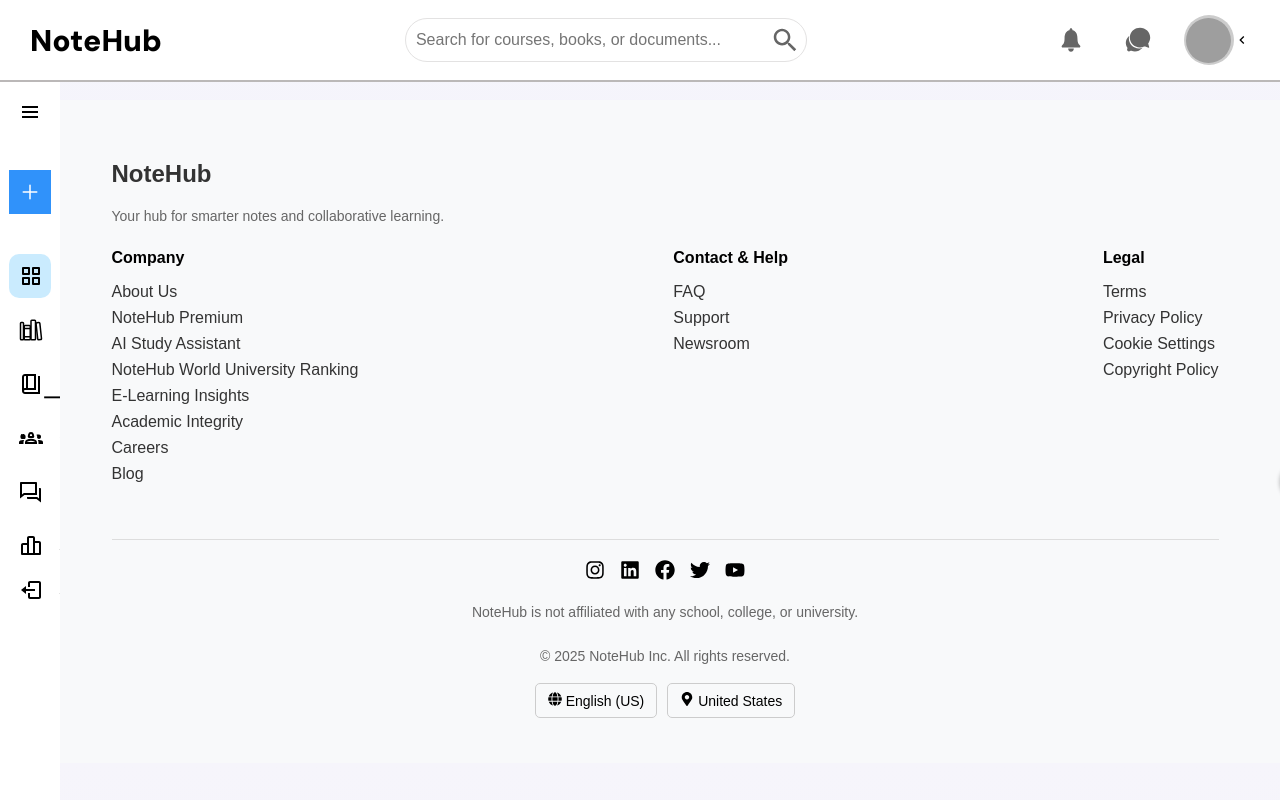
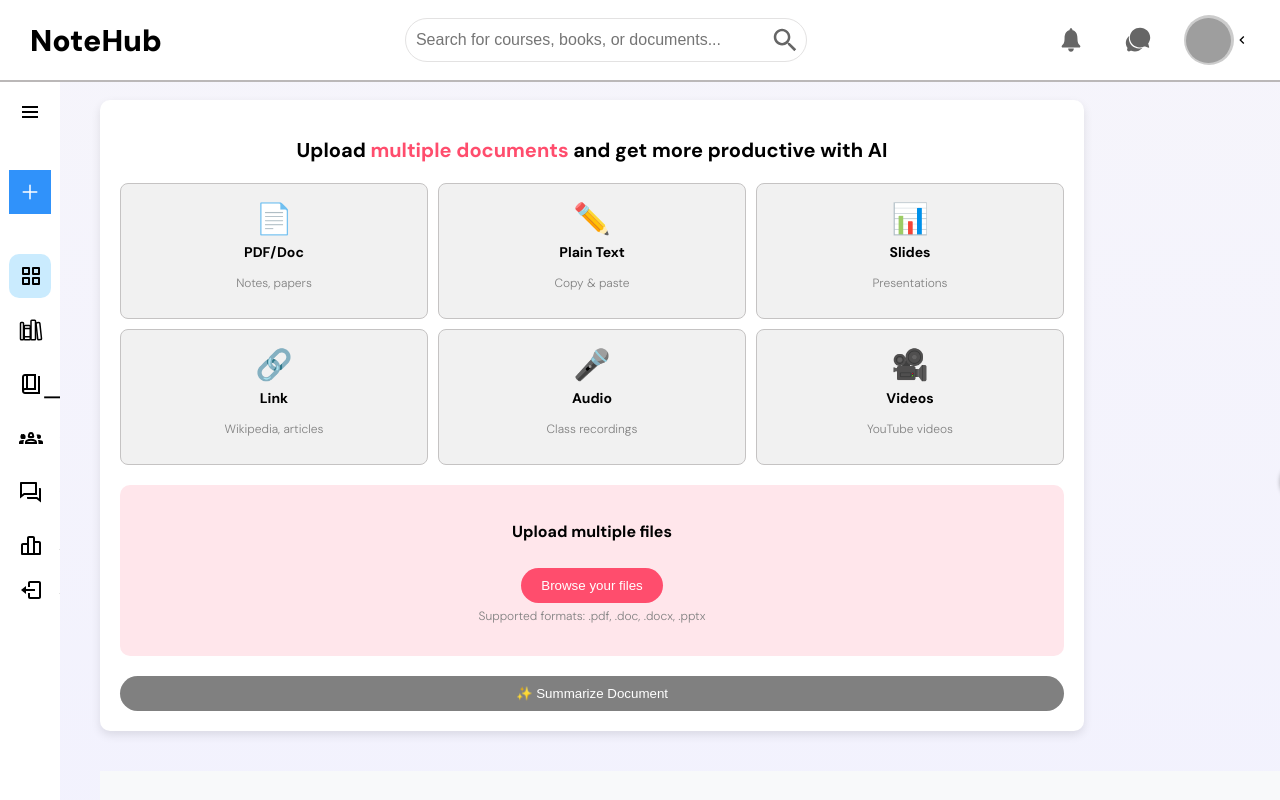
Before and after one commit to NoteHubs-Org/Frontend, a React (Create React App) app: page /summarize in a window 1280 px wide. Shown: the top 800 px of the page. Built offline with nearby package versions, Linux system fonts and the light colour scheme; grey boxes are pictures that could not be loaded; the HTML template or start-up script is replaced by a standard one.

Commit message:
initial commit upload-page

```diff
--- a/src/assets/assets.js
+++ b/src/assets/assets.js
@@ -0,0 +1,7 @@
+import svgimg from "./svgimage.gif"
+
+const assets = {
+  svgimg
+}
+
+export default assets
--- a/src/footer/Footer.js
+++ b/src/footer/Footer.js
@@ -18,11 +18,6 @@
               <li><a href="#">About Us</a></li>
               <li><a href="#">NoteHub Premium</a></li>
               <li><a href="#">AI Study Assistant</a></li>
-              <li><a href="#">NoteHub World University Ranking</a></li>
-              <li><a href="#">E-Learning Insights</a></li>
-              <li><a href="#">Academic Integrity</a></li>
-              <li><a href="#">Careers</a></li>
-              <li><a href="#">Blog</a></li>
             </ul>
           </div>
 
@@ -31,7 +26,6 @@
             <ul>
               <li><a href="#">FAQ</a></li>
               <li><a href="#">Support</a></li>
-              <li><a href="#">Newsroom</a></li>
             </ul>
           </div>
 
@@ -40,7 +34,6 @@
             <ul>
               <li><a href="#">Terms</a></li>
               <li><a href="#">Privacy Policy</a></li>
-              <li><a href="#">Cookie Settings</a></li>
               <li><a href="#">Copyright Policy</a></li>
             </ul>
           </div>
--- a/src/index.css
+++ b/src/index.css
@@ -4,7 +4,7 @@
 body {
   margin: 0;
   margin-top: 100px;
-  margin-left: 50px;
+  margin-left: 100px;
   background: linear-gradient(180deg, #F6F5FB 0%, #F0F0FF 100%);
   font-family: "DM Sans", serif;
   font-weight: 300;
--- a/src/landingPage/L_Body/Dashboard.js
+++ b/src/landingPage/L_Body/Dashboard.js
@@ -1,13 +1,18 @@
 import React from "react";
 import "./dashboard.css";
 import { FaFileAlt, FaRobot, FaUsers } from "react-icons/fa";
+import { PiChatsCircle } from "react-icons/pi";
+import assets from "../../assets/assets";
+import { useNavigate } from "react-router-dom";
 
 const Dashboard = () => {
+  const navigate = useNavigate();
+
   return (
-    <>
+    <div className="dash-body">
       <div className="dashboard-container">
         {/* ChatPDF Feature */}
-      <div className="feature-card chatpdf">
+        <div onClick={() => navigate("/summarize")} className="feature-card chatpdf">
           <FaFileAlt className="feature-icon" />
           <h4>Summarize Documents</h4>
           <p>Use ChatPDF to generate summaries & extract key points.</p>
@@ -26,9 +31,28 @@
           <h4>Explore Study Hubs</h4>
           <p>Join study groups & collaborate with peers.</p>
         </div>
+        <div className="feature-card chatpdf">
+          <FaFileAlt className="feature-icon" />
+          <h4>Convert Documents</h4>
+          <p>Fast PDF to Word, Excel, PPT, and more—effortless and accurate!</p>
         </div>
-
-    </>
+      </div>
+      <div className="recent-mess">
+        <h4>Recent messages in your chats</h4>
+        <div className="rec-div">
+          <div>
+            <p><span>Start conversation</span> in your chats and follow courses to <span>get resources</span></p>
+            <button className="chats-btn">
+              <PiChatsCircle className="btn-icon" />
+              Open Chats
+            </button>
+          </div>
+          <div className="image-content">
+            <img src={assets.svgimg} />
+          </div>
+          </div>
+      </div>
+    </div>
   );
 };
 
--- a/src/landingPage/L_Body/dashboard.css
+++ b/src/landingPage/L_Body/dashboard.css
@@ -61,3 +61,78 @@
     width: 90%;
   }
 }
+
+.recent-mess {
+  display: flex;
+  flex-direction: column;
+  width: 100%;
+  margin-top: 30px;
+}
+
+.recent-mess h4 {
+  font-size: 30px;
+  margin: 0;
+  padding: 0;
+}
+
+.recent-mess .rec-div {
+  background-color: #E3F2FD; /* Light Blue */
+  width: 94%;
+  display: flex;
+  align-items: center;
+  justify-content: space-between;
+  border-radius: 20px;
+  padding: 20px;
+}
+
+.recent-mess .rec-div div {
+  display: flex;
+  flex-direction: column;
+}
+
+.recent-mess .rec-div div p {
+  width: 400px;
+  font-size: 16px;
+  color: #333; /* Dark Gray for readability */
+}
+
+.recent-mess .rec-div div p span {
+  font-weight: 700;
+  font-size: 16px;
+  color: #1A73E8; /* Google Blue for emphasis */
+}
+
+.image-content img {
+  height: 100px;
+  width: 200px;
+  border-radius: 10px;
+  padding: 10px;
+  object-fit: cover;
+}
+
+.chats-btn {
+  max-width: 150px;
+  border-radius: 20px;
+  border: none;
+  height: 40px;
+  margin: 10px;
+  margin-top: 0;
+  font-size: 16px;
+  background-color: #1A73E8; /* Blue Button */
+  color: #fff;
+  display: flex;
+  align-items: center;
+  justify-content: center;
+  gap: 8px;
+  padding: 8px 12px;
+  cursor: pointer;
+  transition: 0.3s;
+}
+
+.chats-btn:hover {
+  background-color: #135AB5; /* Darker Blue */
+}
+
+.btn-icon {
+  font-weight: bold;
+}
--- a/src/landingPage/LandPage.js
+++ b/src/landingPage/LandPage.js
@@ -3,6 +3,7 @@
 import Profile from "../header/Profile";
 import { BrowserRouter as Router, Routes, Route } from "react-router-dom"
 import Dashboard from "./L_Body/Dashboard";
+import UploadPage from "../uploads/UploadPage";
 
 const LandPage = ({ isProfileVisible, toggleProfile }) => {
   return (
@@ -12,11 +13,10 @@
       <Router>
         <Routes>
           <Route path="/" element={<Dashboard />} />
-          <Route path="/library" element={<Dashboard />} />
+          <Route path="/summarize" element={<UploadPage />} />
           <Route path="/NoteAi" element={<Dashboard />} />
           <Route path="/groups" element={<Dashboard />} />
           <Route path="/QAs" element={<Dashboard />} />
-          <Route path="/" element={<Dashboard />} />
         </Routes>
       </Router>
     </>
--- /dev/null
+++ b/src/uploads/UploadPage.js
@@ -0,0 +1,43 @@
+import React from "react";
+import "./upload.css";
+
+const UploadPage = () => {
+  return (
+    <div className="container">
+      {/* Header */}
+      <h2 className="headerr">
+        Upload <span className="highlight">multiple documents</span> and get more productive with AI
+      </h2>
+
+      {/* Upload Options */}
+      <div className="grid">
+        {[
+          { label: "PDF/Doc", desc: "Notes, papers", icon: "📄" },
+          { label: "Plain Text", desc: "Copy & paste", icon: "✏️" },
+          { label: "Slides", desc: "Presentations", icon: "📊" },
+          { label: "Link", desc: "Wikipedia, articles", icon: "🔗" },
+          { label: "Audio", desc: "Class recordings", icon: "🎤" },
+          { label: "Videos", desc: "YouTube videos", icon: "🎥" },
+        ].map((item, index) => (
+          <div key={index} className="option">
+            <span className="icon">{item.icon}</span>
+            <p className="title">{item.label}</p>
+            <p className="description">{item.desc}</p>
+          </div>
+        ))}
+      </div>
+
+      {/* Upload Box */}
+      <div className="upload-box">
+        <h3 className="upload-title">Upload multiple files</h3>
+        <button className="upload-btn">Browse your files</button>
+        <p className="upload-info">Supported formats: .pdf, .doc, .docx, .pptx</p>
+      </div>
+
+      {/* Disabled Button */}
+      <button className="disabled-btn">✨ Summarize Document</button>
+    </div>
+  );
+};
+
+export default UploadPage;
--- /dev/null
+++ b/src/uploads/upload.css
@@ -0,0 +1,140 @@
+.container {
+  background: white;
+  width: 80%;
+  max-width: 100%;
+  padding: 20px;
+  border-radius: 10px;
+  box-shadow: 0 4px 10px rgba(0, 0, 0, 0.1);
+  text-align: center;
+  margin-bottom: 40px;
+}
+
+/* Header */
+.headerr {
+  font-size: 20px;
+  font-weight: bold;
+  margin-bottom: 20px;
+}
+
+.highlight {
+  color: #ff4d6d;
+}
+
+/* Upload Options */
+.grid {
+  display: grid;
+  grid-template-columns: repeat(3, 1fr);
+  gap: 10px;
+  margin-bottom: 20px;
+}
+
+.option {
+  background: #f1f1f1;
+  padding: 15px;
+  color: black;
+  border-radius: 8px;
+  border: solid 0.51px rgb(197, 195, 195);
+  text-align: center;
+  transition: all 0.3s ease;
+}
+
+.option:hover {
+  background: #ffe1e6;
+  color: white;
+  border: none;
+}
+
+.option .title,
+.option .descrition {
+  color: rgb(0, 0, 0);
+}
+.option:hover .icon,
+.option:hover .title,
+.option:hover .description {
+  color: rgb(0, 0, 0);
+}
+
+.icon {
+  font-size: 30px;
+  transition: transform 0.3s ease;
+}
+
+.icon:hover {
+  transform: scale(1.2);
+}
+
+.title {
+  font-weight: bold;
+  margin-top: 5px;
+  transition: color 0.3s ease;
+}
+
+.title:hover {
+  color: #ff4d6d;
+}
+
+.description {
+  font-size: 12px;
+  color: gray;
+}
+
+/* Upload Box */
+.upload-box {
+  background: #ffe6eb;
+  padding: 20px;
+  border-radius: 10px;
+  text-align: center;
+  transition: box-shadow 0.3s ease;
+}
+
+.upload-box:hover {
+  box-shadow: 0 6px 15px rgba(0, 0, 0, 0.2);
+}
+
+.upload-icon {
+  width: 50px;
+}
+
+.upload-title {
+  font-size: 16px;
+  font-weight: bold;
+}
+
+.upload-btn {
+  background: #ff4d6d;
+  color: white;
+  border: none;
+  padding: 10px 20px;
+  border-radius: 20px;
+  cursor: pointer;
+  margin-top: 10px;
+  transition: background 0.3s ease, transform 0.3s ease;
+}
+
+.upload-btn:hover {
+  background: #e63956;
+  transform: scale(1.05);
+}
+
+.upload-info {
+  font-size: 12px;
+  color: gray;
+  margin-top: 5px;
+}
+
+/* Disabled Button */
+.disabled-btn {
+  width: 100%;
+  background: gray;
+  color: white;
+  padding: 10px;
+  border-radius: 20px;
+  margin-top: 20px;
+  cursor: not-allowed;
+  border: none;
+  transition: background 0.3s ease;
+}
+
+.disabled-btn:hover {
+  background: #a0a0a0;
+}
```
Also changed, not shown: src/assets/svgimage.gif (added). Lines whose indentation alone changed are shown as unchanged.
